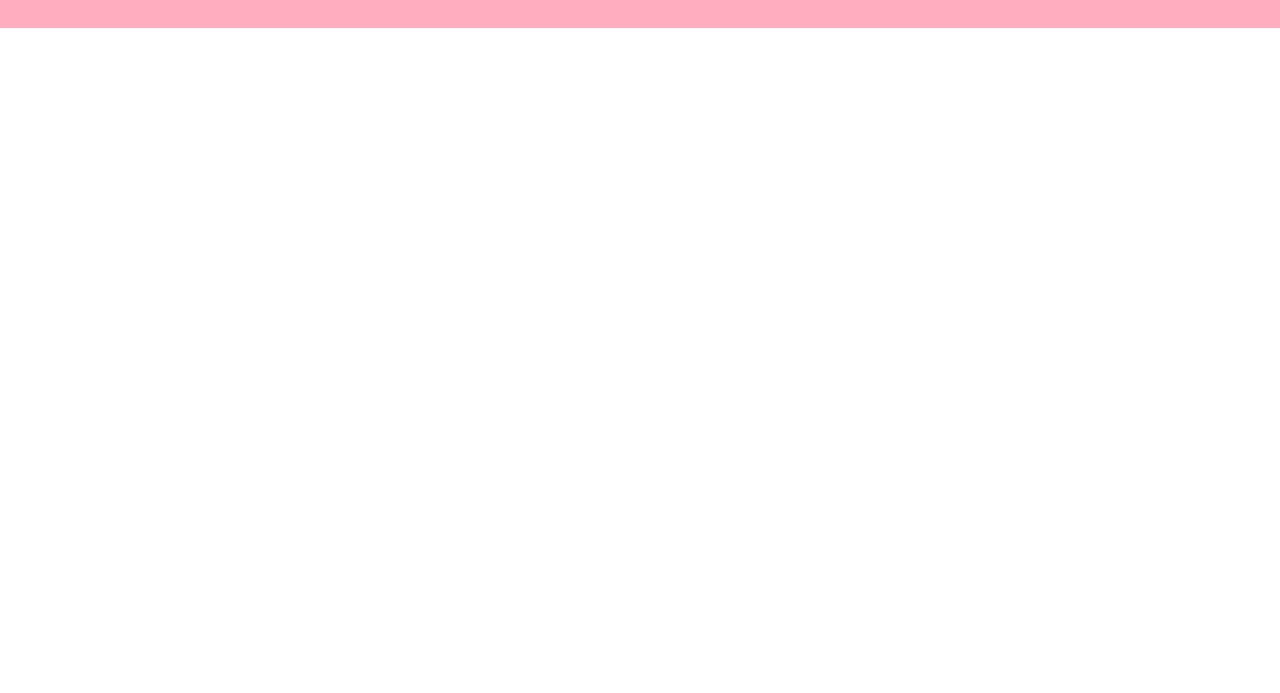
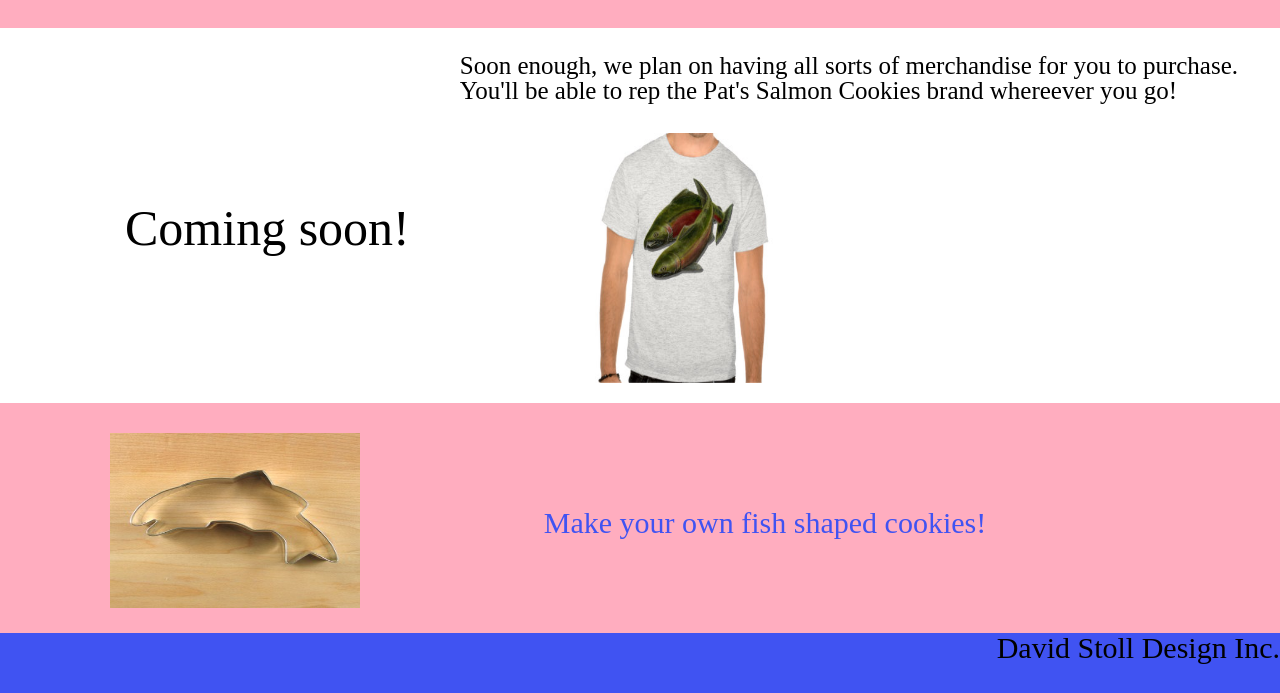
Before and after one commit to dahby/cookie-stand, a plain HTML site: page html/merch.html in a window 1280 px wide. Shown: the part 227-920 px from the top of the page. Before the commit the page ends 800 px from the top, so only its background shows below. Drawn offline with Linux system fonts and the light colour scheme; a web font is replaced by a local one.

Commit message:
Finished initial styling of pages

```diff
--- a/css/style.css
+++ b/css/style.css
@@ -94,6 +94,13 @@ a:hover {
   /* text-align: center; */
 }
 
+#shirt img{
+  height: 250px;
+  width: 200px;
+  /* text-align: center; */
+  margin-left: 125px;
+}
+
 .contactLabel tr td {
   font-size: 35px;
   padding: 10px;
--- a/html/merch.html
+++ b/html/merch.html
@@ -26,3 +26,16 @@
         </ul>
       </nav>
     </header>
+    <div class="pageLabel">
+      <h1>Coming soon!</h1>
+      <p>Soon enough, we plan on having all sorts of merchandise for you to purchase. You'll be able to rep the Pat's Salmon Cookies brand whereever you go!</p>
+      <p id="shirt"><img src="../images/shirt.jpg"></p>
+    </div>
+    <div class="frontPage">
+      <img src = "../images/cutter.jpeg">
+      <br></br>
+      <p>Make your own fish shaped cookies!</p>
+    </div>
+    <footer>David Stoll Design Inc.</footer>
+  </body>
+</html>
```
Also changed, not shown: html/our-story.html (+0 -1 lines), images/cutter.jpeg (added), images/shirt.jpg (added).
